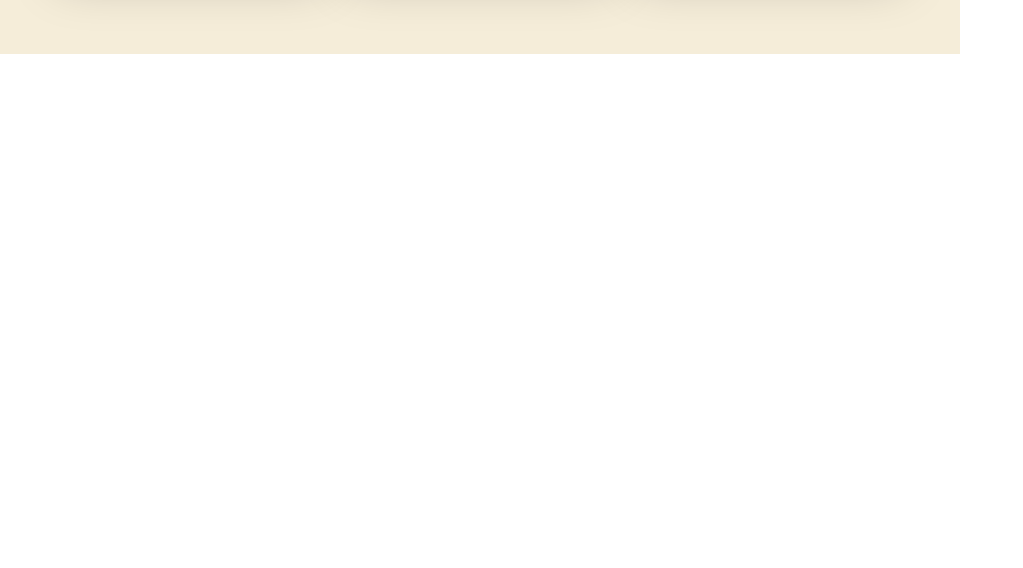
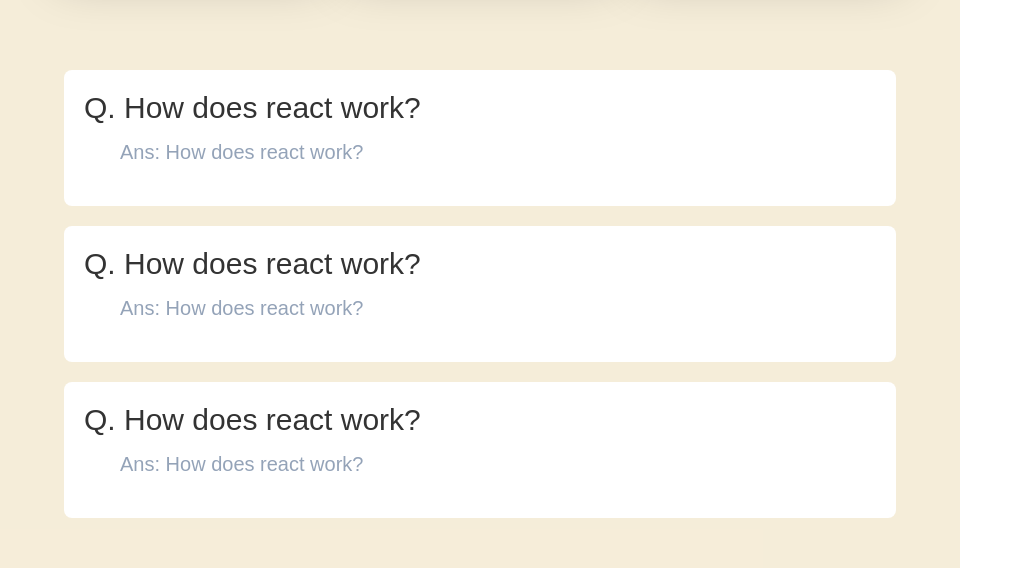
Before and after one commit to RayhanalKavey/simple-activity-tracker-static-react--project-a8, a React (Create React App) app: page / in a window 1280 px wide. Shown: the part 1250-1818 px from the top of the page, without its empty margins (0-1023 px from the left). Before the commit the page ends 1304 px from the top, so only its background shows below. Built offline with nearby package versions, Linux system fonts and the light colour scheme; the HTML template or start-up script is replaced by a standard one.

Commit message:
Add toast to the activity completed button.

```diff
--- a/package.json
+++ b/package.json
@@ -13,6 +13,7 @@
     "react": "^18.2.0",
     "react-dom": "^18.2.0",
     "react-scripts": "5.0.1",
+    "react-toastify": "^9.0.8",
     "web-vitals": "^2.1.4"
   },
   "scripts": {
--- a/src/components/ActivityArea/ActivityArea.js
+++ b/src/components/ActivityArea/ActivityArea.js
@@ -2,6 +2,8 @@
 import myLogo from "../../my_logo.png";
 import Activity from "../Activity.js/Activity";
 import ActivityCart from "../ActivityCart/ActivityCart";
+import Qna from "../Qna/Qna";
+
 import "./ActivityArea.css";
 const ActivityArea = () => {
   const [activities, setActivities] = useState([]);
@@ -36,6 +38,10 @@
             ></Activity>
           ))}
         </div>
+        {/* blog */}
+        <div className="lg:col-span-3 xl:col-span-4 mt-20 ">
+          <Qna></Qna>
+        </div>
       </div>
       {/* Left side activities cart  */}
       <div className="col-span-1 sticky top-0">
--- a/src/components/ActivityCart/ActivityCart.js
+++ b/src/components/ActivityCart/ActivityCart.js
@@ -7,7 +7,15 @@
   addToLocalStorage,
   getLocalStorageValue,
 } from "../../utilities/fakeBd";
+//toast impost
+import { ToastContainer, toast } from "react-toastify";
+import "react-toastify/dist/ReactToastify.css";
+
 const ActivityCart = ({ cart, activities }) => {
+  const notify = () =>
+    toast("Congratulations! You are done with your activity.", {
+      position: toast.POSITION.TOP_CENTER,
+    });
   const [breakTime, setBreakTime] = useState(0);
   ///get from local storage
   useEffect(() => {
@@ -55,7 +63,7 @@
         </div>
         <div>
           <div>
-            25<span className="font-[200] text-slate-400">yrs</span>
+            30<span className="font-[200] text-slate-400">yrs</span>
           </div>
           <div>Age</div>
         </div>
@@ -77,9 +85,13 @@
         <div>Break Time:</div>
         <div className=" text-slate-400">{breakTime}s</div>
       </div>
-      <button className="btn btn-primary w-[93%] lg:w-[88%] mx-6 mb-6">
+      <button
+        onClick={notify}
+        className="btn btn-primary w-[93%] lg:w-[88%] mx-6 mb-6"
+      >
         Activity Completed
       </button>
+      <ToastContainer />
     </div>
   );
 };
--- /dev/null
+++ b/src/components/Qna/Qna.js
@@ -0,0 +1,28 @@
+import React from "react";
+import "./Qna.css";
+const Qna = () => {
+  return (
+    <div className="">
+      <div className="bg-white rounded-lg p-5 mb-5">
+        <h1 className="text-3xl  mb-3">Q. How does react work?</h1>
+        <p className="text-xl pl-9 text-slate-400 mb-5">
+          Ans: How does react work?
+        </p>
+      </div>
+      <div className="bg-white rounded-lg p-5 mb-5">
+        <h1 className="text-3xl  mb-3">Q. How does react work?</h1>
+        <p className="text-xl pl-9 text-slate-400 mb-5">
+          Ans: How does react work?
+        </p>
+      </div>
+      <div className="bg-white rounded-lg p-5 mb-5">
+        <h1 className="text-3xl  mb-3">Q. How does react work?</h1>
+        <p className="text-xl pl-9 text-slate-400 mb-5">
+          Ans: How does react work?
+        </p>
+      </div>
+    </div>
+  );
+};
+
+export default Qna;
```
Also changed, not shown: src/components/Qna/Qna.css (added), 1 other file (tests, documents, lock files or other folders).
